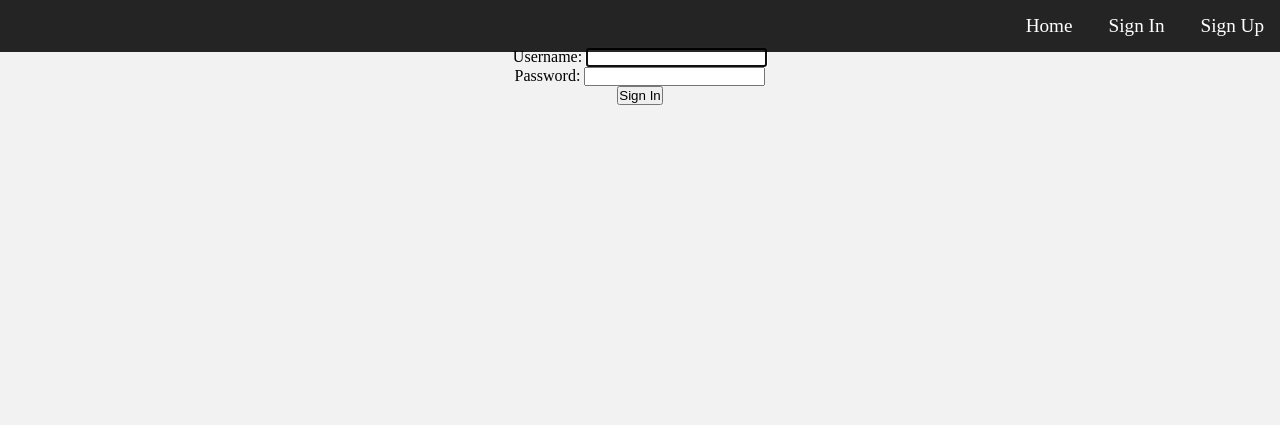
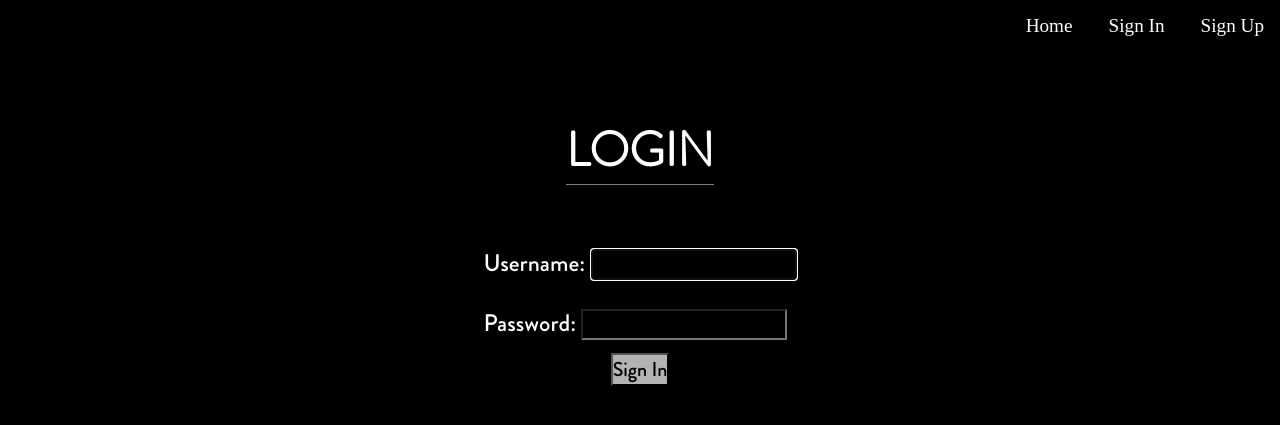
Before and after one commit to Rodrigo-Flores/sansans-to-talk, a Django app: page /login/ in a window 1280 px wide. Shown: the top 425 px of the page. Run offline with Django 3.2, Linux system fonts and the light colour scheme.

Commit message:
Update: Register and login styling

```diff
--- a/static/css/event_list.css
+++ b/static/css/event_list.css
@@ -1,13 +1,46 @@
+@font-face {
+  src: url("./../fonts/brandon/Brandon_med.otf") format("opentype");
+  font-family: "Brandon Medium";
+}
+
+@font-face {
+  src: url("./../fonts/brandon/Brandon_reg.otf") format("opentype");
+  font-family: "Brandon Regular";
+}
+
+@font-face {
+  src: url("./../fonts/brandon/Brandon_bold.otf") format("opentype");
+  font-family: "Brandon Bold";
+}
+
+@font-face {
+  src: url("./../fonts/brandon/Brandon_light.otf") format("opentype");
+  font-family: "Brandon Light";
+}
+
+body {
+  background-color:rgba(0, 0, 0, 0.9)
+}
+
+.table {
+  width: 100%;
+  margin: 0 auto;
+  padding: 0;
+}
+
 .title {
-  font-size: 1.2em;
+  font-family: "Brandon Medium";
+  font-size: 1.5em;
+  text-transform: uppercase;
   font-weight: bold;
   margin-bottom: 0.5em;
   text-align: center;
+  color: white;
 }
 
 #events {
   font-family: Arial, Helvetica, sans-serif;
-  border-collapse: collapse;
+  border: 1px solid #ddd;
   width: 60%;
   margin: auto;
 }
@@ -19,8 +52,10 @@
   overflow: hidden;
 }
 
-#events tr:nth-child(even) {
-  background-color: #f2f2f2;
+#events tr {
+  background-color: black;
+  color: white;
+
 }
 
 #events tr:hover {
@@ -30,7 +65,7 @@
 #events th {
   padding-top: 0.1em;
   padding-bottom: 0.1em;
-  background-color: #ff3333;
+  background-color: rgba(255, 0, 0, 0.7);
   color: white;
   height: 70px;
   text-align: center;
--- /dev/null
+++ b/static/css/login.css
@@ -0,0 +1,78 @@
+@font-face {
+    src: url("./../fonts/brandon/Brandon_med.otf") format("opentype");
+    font-family: "Brandon Medium";
+  }
+
+  @font-face {
+    src: url("./../fonts/brandon/Brandon_reg.otf") format("opentype");
+    font-family: "Brandon Regular";
+  }
+
+  @font-face {
+    src: url("./../fonts/brandon/Brandon_bold.otf") format("opentype");
+    font-family: "Brandon Bold";
+  }
+
+  @font-face {
+    src: url("./../fonts/brandon/Brandon_light.otf") format("opentype");
+    font-family: "Brandon Light";
+  }
+
+  body {
+    background-color: black;
+    height: 100%;
+    width: 100%;
+    margin: 0;
+    padding: 0;
+  }
+
+  .container {
+      width: 100%;
+      height: 100%;
+      display: flex;
+      flex-direction: column;
+      justify-content: center;
+      align-items: center;
+  }
+
+  .container p {
+    font-family: "Brandon Medium";
+    font-size: 1.5em;
+    line-height: 2.5em;
+    text-align: justify;
+    color: white;
+    display: block;
+  }
+
+  .container button {
+    font-family: "Brandon Medium";
+    font-size: 1.25em;
+    background-color: rgba(255, 255, 255, 0.7);
+  }
+
+  .container h1 {
+    font-family: "Brandon Light";
+    text-transform: uppercase;
+    text-align: center;
+    color: white;
+    font-size: 3em;
+    margin-top: 20px;
+    border-bottom: 1px solid rgba(255, 255, 255, 0.5);
+    margin-bottom: 1em;
+  }
+
+  .container input {
+    font-family: "Brandon Regular";
+    text-align: justify;
+    font-size: 0.8em;
+    color: rgb(0, 238, 255);
+    background-color: rgba(255, 255, 255, 0);
+  }
+
+  .container ul {
+    display: none;
+  }
+
+  .container .helptext {
+      display: none;
+  }
--- a/templates/index.html
+++ b/templates/index.html
@@ -11,9 +11,12 @@
     <link rel="stylesheet" type="text/css" href="{% static 'css/index.css' %}"> -->
 
     <link rel="stylesheet" type="text/css" href="{% static 'css/styles.css' %}">
-    <link rel="stylesheet" type="text/css" href="{% static 'css/event_list.css' %}">
+    <!-- <link rel="stylesheet" type="text/css" href="{% static 'css/event_list.css' %}">
     <link rel="stylesheet" type="text/css" href="{% static 'css/event_detail.css' %}">
-    <link rel="stylesheet" type="text/css" href="{% static 'css/profile.css' %}">
+    <link rel="stylesheet" type="text/css" href="{% static 'css/profile.css' %}"> -->
+
+    {% block styles %}
+    {% endblock %}
 
 
     {% block title %}<title id="title">Home</title> {% endblock title %}
@@ -48,7 +51,7 @@
         </div>
         {% if request.user.is_authenticated %}
             <div class="homeAuthenticated">
-                <div>
+                <div class="homeAuthenticated-content">
                     <a id="home-btn_1" href="{% url 'event_list' %}">Event List</a>
                     <a id="home-btn_2" href="{% url 'event_create' %}">Create Event</a>
                 </div>
--- a/templates/objects/event_detail.html
+++ b/templates/objects/event_detail.html
@@ -1,5 +1,10 @@
 {% extends '../index.html'%}
 {% block title %} <title>{{ events.event_name }}</title> {% endblock %}
+
+{% block styles %}
+{% load static %}
+<link rel="stylesheet" type="text/css" href="{% static 'css/event_detail.css' %}">
+{% endblock styles %}
 
 {% block body %}
     <div class="title">
--- a/templates/social/login.html
+++ b/templates/social/login.html
@@ -1,15 +1,20 @@
 {% extends '../index.html'%}
 {% block title %}<title>Login</title>{% endblock title %}
 
+{% block styles %}
+{% load static %}
+<link rel="stylesheet" type="text/css" href="{% static 'css/login.css' %}">
+{% endblock styles %}
+
 {% block body %}
+    <div class="container">
+        <h1>Login</h1>
+        <form class="form" method="post">
+            {% csrf_token %}
+            {{form.as_p}}
 
-<form class="form" method="post">
-    {% csrf_token %}
-    {{form.as_p}}
+            <button type="submit" class="btn btn-primary">Sign In</button>
 
-    <button type="submit" class="btn btn-primary">Sign In</button>
-
-</form>
-
-
+        </form>
+    </div>
 {% endblock body %}
--- a/templates/social/profile.html
+++ b/templates/social/profile.html
@@ -1,5 +1,10 @@
 {% extends '../index.html'%}
 {% block title %} <title>{{ user.username }}</title> {% endblock %}
+
+{% block styles %}
+{% load static %}
+<link rel="stylesheet" type="text/css" href="{% static 'css/profile.css' %}">
+{% endblock styles %}
 
 {% block body %}
     <div class="title">
```
Also changed, not shown: static/css/register.css (added, +78 -0 lines), static/css/styles.css (+27 -0 lines), templates/objects/event_list.html (+10 -0 lines), templates/social/register.html (+13 -7 lines), STT_data.db, static/media/hacker_symbol.png (added).
